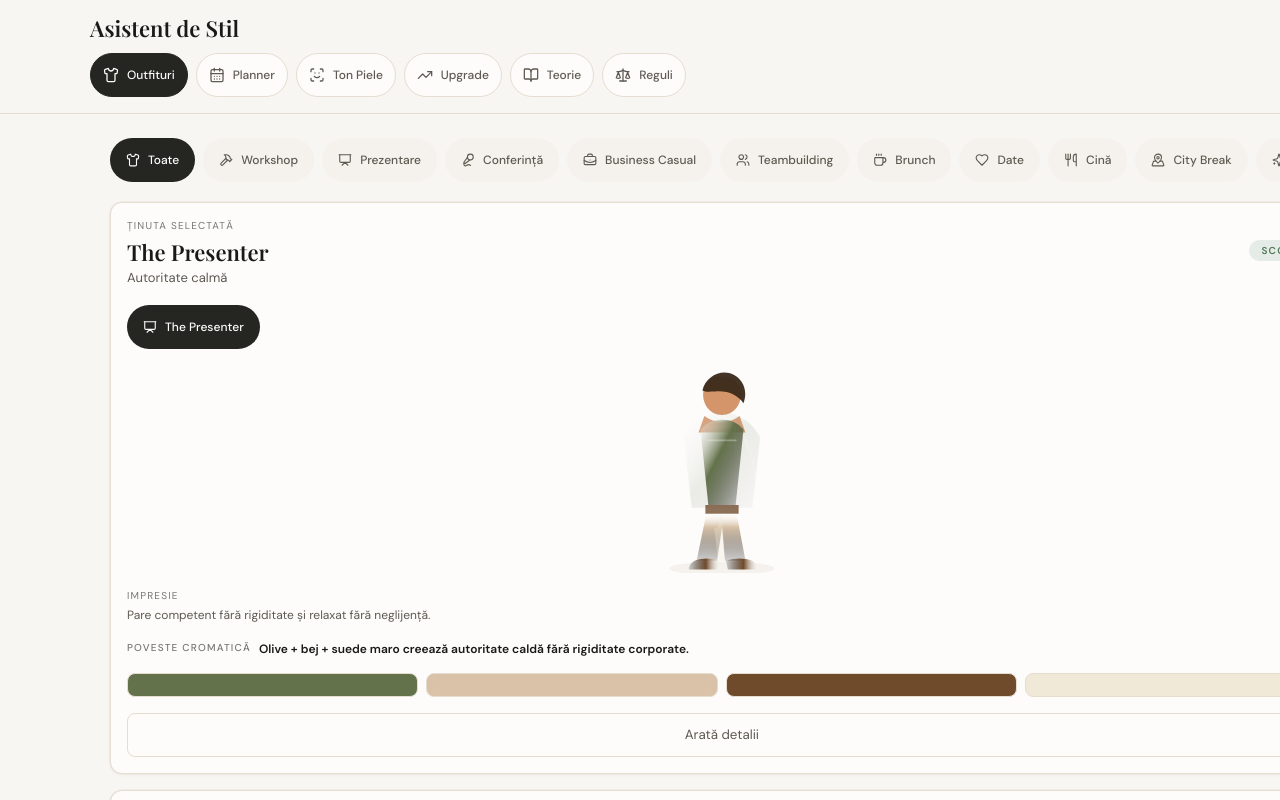
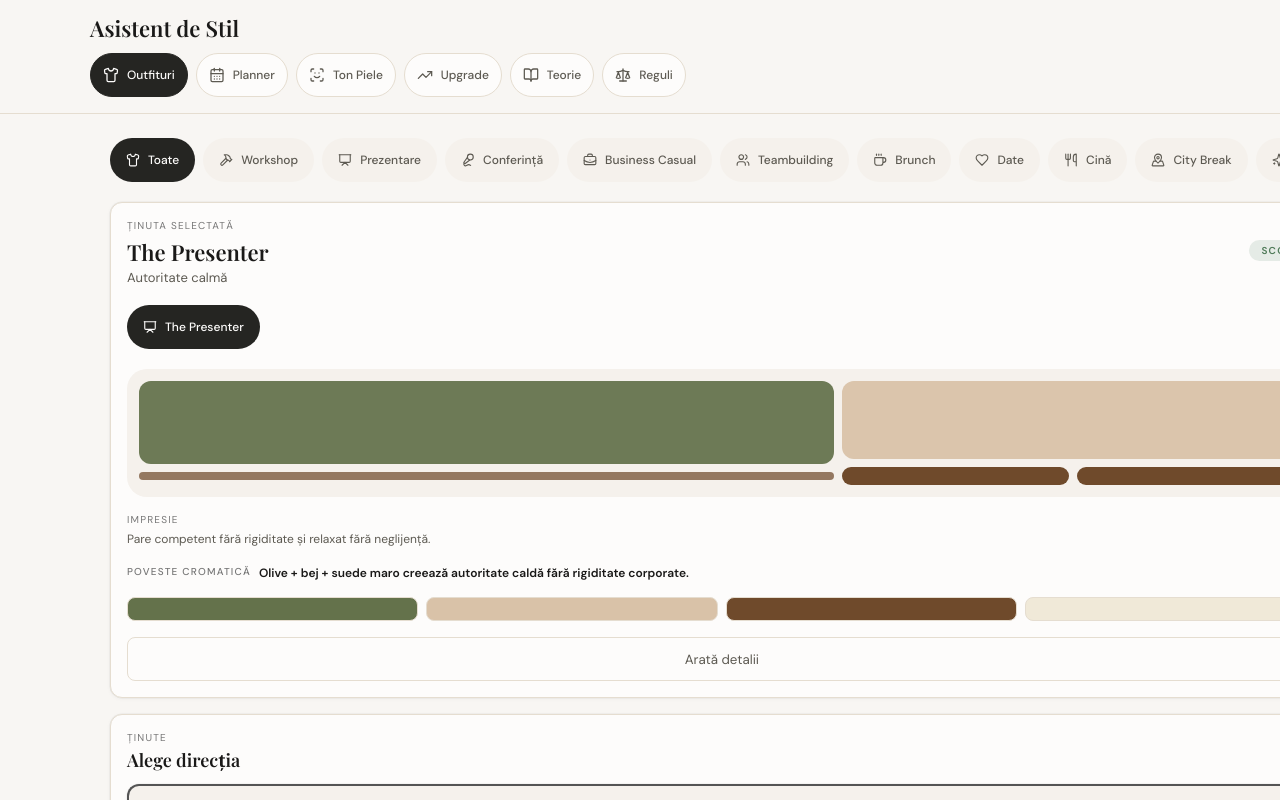
Before and after one commit to Daniel-OD/style_app, a React (Vite) app: page / in a window 1280 px wide. Shown: the top 800 px of the page. Built offline with nearby package versions, Linux system fonts and the light colour scheme.

Commit message:
fix: replace tall figure with compact outfit board

```diff
--- a/src/components/ui/Figure.jsx
+++ b/src/components/ui/Figure.jsx
@@ -1,124 +1,87 @@
 import { FIG, T } from "../../design/tokens";
 import { motion } from "../../design/motion";
 
-const fillMotion = {
-  transition: motion.safeTransition("fill 300ms ease, opacity 300ms ease, transform 300ms ease"),
-};
-
-const surfaceMotion = {
-  transition: motion.safeTransition("opacity 300ms ease, transform 300ms ease"),
+const blockMotion = {
+  transition: motion.safeTransition("background-color 300ms ease, opacity 300ms ease"),
 };
 
 /**
- * Editorial modular outfit silhouette.
- * Focuses on garment color relationships rather than a cartoon body.
+ * Compact editorial outfit board.
+ * Keeps the clothing color relationship visible without creating tall mobile whitespace.
  *
  * @param {object} props
  * @param {{top?: string, bottom?: string, socks?: string, shoes?: string, belt?: string, layer?: string | null, accent?: string}} props.f
- * @param {number} [props.size=148]
- * @param {string} [props.skin]
- * @param {string} [props.hair]
  */
-function Figure({ f, size = 148, skin = FIG.skin, hair = FIG.hair }) {
+function Figure({ f }) {
   const figure = f || {};
-  const layerFill = figure.layer || figure.top || FIG.neutral;
+  const layerFill = figure.layer || null;
   const topFill = figure.top || FIG.neutral;
   const bottomFill = figure.bottom || FIG.neutralDeep;
-  const socksFill = figure.socks || FIG.neutralSoft;
   const shoesFill = figure.shoes || FIG.neutralDeep;
-  const beltFill = figure.belt || figure.accent || shoesFill;
-  const hasLayer = Boolean(figure.layer);
-  const uid = `figure-${String(topFill + bottomFill + shoesFill + layerFill).replace(/[^a-zA-Z0-9]/g, "")}`;
+  const accentFill = figure.belt || figure.accent || shoesFill;
 
   return (
     <div
+      aria-hidden="true"
       style={{
         width: "100%",
-        display: "flex",
-        justifyContent: "center",
-        alignItems: "center",
-        minHeight: 0,
+        minWidth: 0,
+        borderRadius: T.rLg,
+        background: T.bgSubtle,
+        padding: T.sp3,
+        display: "grid",
+        gap: T.sp2,
         overflow: "hidden",
-        padding: 0,
       }}
     >
-      <svg
-        width="100%"
-        height="auto"
-        viewBox="0 20 180 208"
-        aria-hidden="true"
-        focusable="false"
-        preserveAspectRatio="xMidYMid meet"
-        style={{
-          display: "block",
-          width: "min(100%, var(--app-figure-size, 156px))",
-          maxWidth: `var(--app-figure-size, ${size}px)`,
-          margin: "0 auto",
-        }}
-      >
-        <defs>
-          <linearGradient id={`${uid}-top`} x1="0" y1="0" x2="1" y2="1">
-            <stop offset="0" stopColor={T.bgCard} stopOpacity="0.22" />
-            <stop offset="0.42" stopColor={topFill} stopOpacity="1" />
-            <stop offset="1" stopColor={T.bgInk} stopOpacity="0.18" />
-          </linearGradient>
-          <linearGradient id={`${uid}-layer`} x1="0" y1="0" x2="1" y2="1">
-            <stop offset="0" stopColor={T.bgCard} stopOpacity="0.18" />
-            <stop offset="0.48" stopColor={layerFill} stopOpacity="1" />
-            <stop offset="1" stopColor={T.bgInk} stopOpacity="0.2" />
-          </linearGradient>
-          <linearGradient id={`${uid}-bottom`} x1="0" y1="0" x2="0" y2="1">
-            <stop offset="0" stopColor={T.bgCard} stopOpacity="0.14" />
-            <stop offset="0.28" stopColor={bottomFill} stopOpacity="1" />
-            <stop offset="1" stopColor={T.bgInk} stopOpacity="0.2" />
-          </linearGradient>
-          <linearGradient id={`${uid}-shoe`} x1="0" y1="0" x2="1" y2="0">
-            <stop offset="0" stopColor={T.bgInk} stopOpacity="0.18" />
-            <stop offset="0.55" stopColor={shoesFill} stopOpacity="1" />
-            <stop offset="1" stopColor={T.bgCard} stopOpacity="0.12" />
-          </linearGradient>
-          <pattern id={`${uid}-weave`} width="6" height="6" patternUnits="userSpaceOnUse">
-            <path d="M0 1.5h6M1.5 0v6" stroke={T.bgCard} strokeWidth="0.45" opacity="0.22" />
-          </pattern>
-        </defs>
-
-        <ellipse cx="90" cy="224" rx="54" ry="7" fill={T.bgSubtle} opacity="0.82" />
-
-        <path d="M71 42c2-19 35-19 38 0 2 13-6 25-19 25S69 55 71 42Z" fill={skin} style={fillMotion} />
-        <path
-          d="M70 42c4-18 28-26 40-9 4 6 5 14 2 22-6-8-15-13-29-12-5 0-9 1-13-1Z"
-          fill={hair}
-          opacity="0.95"
-          style={fillMotion}
-        />
-        <path d="M72 68c10 8 26 8 36 0l6 17H66l6-17Z" fill={skin} opacity="0.88" style={fillMotion} />
-
-        <path
-          d="M51 90c9-17 22-25 39-25s30 8 39 25l-8 72H59L51 90Z"
-          fill={`url(#${uid}-layer)`}
-          opacity={hasLayer ? "1" : "0.12"}
-          style={fillMotion}
-        />
-        <path d="M68 82c6-7 13-10 22-10s16 3 22 10l-8 77H76L68 82Z" fill={`url(#${uid}-top)`} style={fillMotion} />
-        <path d="M70 85c7-8 13-11 20-11s13 3 20 11l-2 17H72l-2-17Z" fill={`url(#${uid}-weave)`} opacity="0.2" style={surfaceMotion} />
-        {hasLayer ? (
-          <>
-            <path d="M56 92c7-12 14-19 25-23l-9 90H58L50 96c2-2 4-3 6-4Z" fill={`url(#${uid}-layer)`} opacity="0.94" style={fillMotion} />
-            <path d="M124 92c-7-12-14-19-25-23l9 90h14l8-63c-2-2-4-3-6-4Z" fill={`url(#${uid}-layer)`} opacity="0.94" style={fillMotion} />
-          </>
-        ) : null}
-
-        <path d="M73 159h34v9H73z" fill={beltFill} opacity="0.78" style={fillMotion} />
-        <path d="M74 168h31l9 48H93l-3-34-5 34H64l10-48Z" fill={`url(#${uid}-bottom)`} style={fillMotion} />
-        <path d="M75 172h29l6 39H93l-3-29-5 29H68l7-39Z" fill={`url(#${uid}-weave)`} opacity="0.13" style={surfaceMotion} />
-        <path d="M85 183l5-15 3 48h-7l-4-34 3 1Z" fill={socksFill} opacity="0.32" style={fillMotion} />
-        <path d="M62 216c8-3 17-3 26 0l-2 9H56c0-4 2-7 6-9Z" fill={`url(#${uid}-shoe)`} style={fillMotion} />
-        <path d="M94 216c9-3 19-3 27 0 4 2 6 5 6 9H96l-2-9Z" fill={`url(#${uid}-shoe)`} style={fillMotion} />
-
-        <path d="M68 88c-9 18-13 36-13 55" stroke={T.bgCard} strokeWidth="2" strokeLinecap="round" opacity="0.24" fill="none" />
-        <path d="M112 88c9 18 13 36 13 55" stroke={T.bgCard} strokeWidth="2" strokeLinecap="round" opacity="0.24" fill="none" />
-        <path d="M76 93h28" stroke={T.bgCard} strokeWidth="2" strokeLinecap="round" opacity="0.3" fill="none" />
-      </svg>
+      <div style={{ display: "grid", gridTemplateColumns: "1.2fr 0.8fr", gap: T.sp2, minHeight: 104 }}>
+        <div style={{ display: "grid", gap: T.sp2, minWidth: 0 }}>
+          {layerFill ? (
+            <div
+              style={{
+                ...blockMotion,
+                minHeight: 30,
+                borderRadius: T.rMd,
+                background: layerFill,
+                boxShadow: "inset 0 0 0 999px rgba(255,255,255,.08)",
+              }}
+            />
+          ) : null}
+          <div
+            style={{
+              ...blockMotion,
+              minHeight: layerFill ? 44 : 78,
+              borderRadius: T.rMd,
+              background: topFill,
+              boxShadow: "inset 0 0 0 999px rgba(255,255,255,.06)",
+            }}
+          />
+          <div
+            style={{
+              ...blockMotion,
+              height: 8,
+              borderRadius: T.rFull,
+              background: accentFill,
+              opacity: 0.72,
+            }}
+          />
+        </div>
+        <div style={{ display: "grid", gap: T.sp2, minWidth: 0 }}>
+          <div
+            style={{
+              ...blockMotion,
+              minHeight: 78,
+              borderRadius: T.rMd,
+              background: bottomFill,
+              boxShadow: "inset 0 0 0 999px rgba(255,255,255,.05)",
+            }}
+          />
+          <div style={{ display: "grid", gridTemplateColumns: "1fr 1fr", gap: T.sp2 }}>
+            <div style={{ ...blockMotion, height: 18, borderRadius: T.rFull, background: shoesFill }} />
+            <div style={{ ...blockMotion, height: 18, borderRadius: T.rFull, background: shoesFill }} />
+          </div>
+        </div>
+      </div>
     </div>
   );
 }
```
